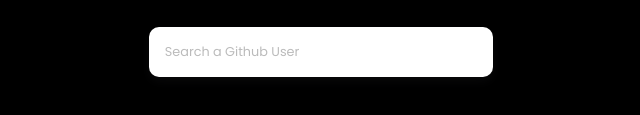
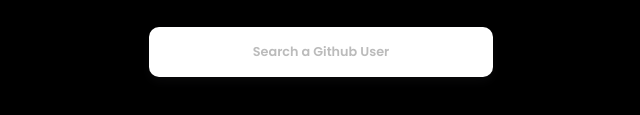
Before and after one commit to MoralistFestus/github-profile-finder, a plain HTML site: page index.html in a window 1280 px wide. Shown: the part 463-578 px from the top of the page, without its empty margins (319-959 px from the left). Drawn offline with Linux system fonts and the light colour scheme; some icons are missing.

Commit message:
Updated 🌟

```diff
--- a/css/styles.css
+++ b/css/styles.css
@@ -31,8 +31,10 @@ input {
   box-shadow: 0 5px 10px rgba(154, 160, 185, 0.05),
       0 15px 40px rgba(0, 0, 0, 0.1);
   color: #000;
+  text-align: center;
   font-family: inherit;
   font-size: 0.8rem;
+  font-weight: 800;
   padding: 1rem;
   margin-bottom: 2rem;
   width: 100%;
@@ -40,6 +42,23 @@ input {
 
 input::placeholder {
   color: #bbb;
+}
+
+input:hover {
+  color: rgba(0,0,0);
+  font-size: 15px;
+}
+
+ i {
+    position: absolute;
+}
+
+.icon {
+    padding: 10px;
+    color: rgb(0,0,0);
+    min-width: 10px;
+    font-size: 25px;
+    text-align: center;
 }
 
 .center-block {
```
